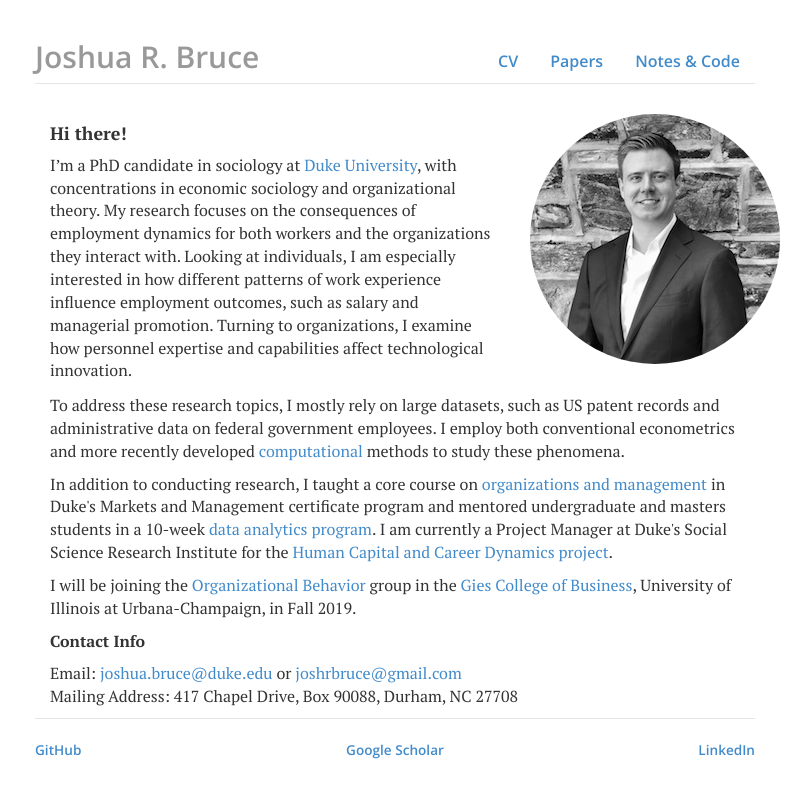
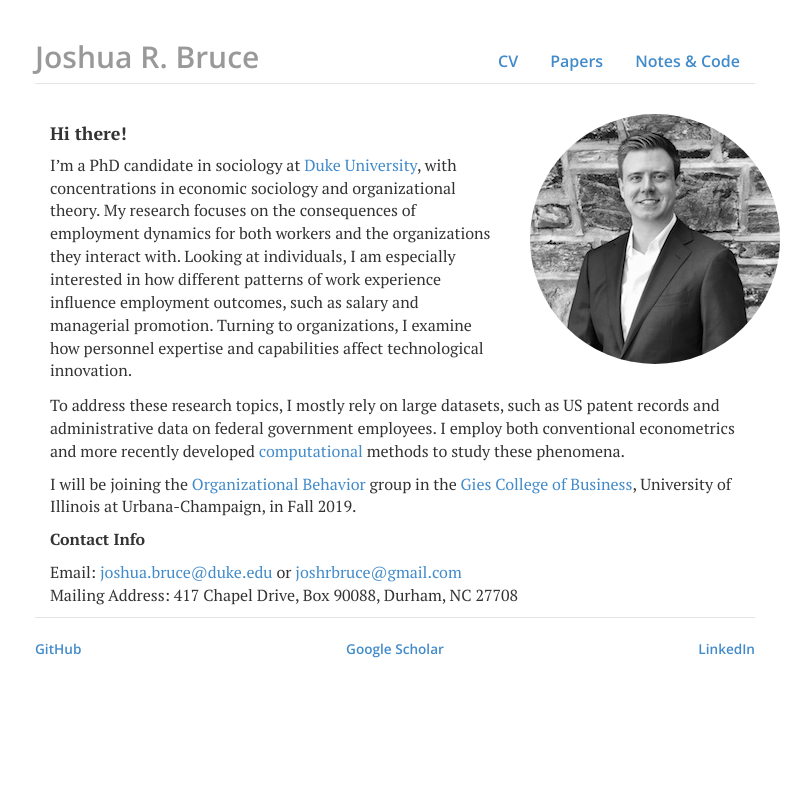
Before and after one commit to joshuarbruce/joshuarbruce.github.io, a Jekyll site: the page built from index.html, in a window 1280 px wide. Shown: the top 798 px of the page, without its empty margins (245-1056 px from the left). Built offline with Jekyll 4.4.1, drawn with Linux system fonts in a browser that asks for light colours; nearby versions of some CDN libraries.

Commit message:
update index

```diff
--- a/index.html
+++ b/index.html
@@ -12,8 +12,7 @@ title: joshuarbruce.github.io
 	</div>
 	<div class="col-sm-12">
 		<p>To address these research topics, I mostly rely on large datasets, such as US patent records and administrative data on federal government employees. I employ both conventional econometrics and more recently developed <a href="https://en.wikipedia.org/wiki/Computational_sociology" target="_blank">computational</a> methods to study these phenomena.</p>
-
-	<p>In addition to conducting research, I taught a core course on <a href="https://markets.duke.edu/courses/355" target="_blank">organizations and management</a> in Duke's Markets and Management certificate program and mentored undergraduate and masters students in a 10-week <a href="https://bigdata.duke.edu/projects/analytics-faculty-success" target="_blank">data analytics program</a>. I am currently a Project Manager at Duke's Social Science Research Institute for the <a href="https://ssri.duke.edu/projects/human-capital-career-dynamics-and-organizational-performance-us-federal-government" target="_blank">Human Capital and Career Dynamics project</a>.</p>
+	<!-- <p>In addition to conducting research, I taught a core course on <a href="https://markets.duke.edu/courses/355" target="_blank">organizations and management</a> in Duke's Markets and Management certificate program and mentored undergraduate and masters students in a 10-week <a href="https://bigdata.duke.edu/projects/analytics-faculty-success" target="_blank">data analytics program</a>. I am currently a Project Manager at Duke's Social Science Research Institute for the <a href="https://ssri.duke.edu/projects/human-capital-career-dynamics-and-organizational-performance-us-federal-government" target="_blank">Human Capital and Career Dynamics project</a>.</p>  -->
 
     <p>I will be joining the <a href="https://business.illinois.edu/ba/areas/organizational-behavior/" target="_blank">Organizational Behavior</a>  group in the <a href="https://business.illinois.edu" target="_blank">Gies College of Business</a>, University of Illinois at Urbana-Champaign, in Fall 2019.</p>
 
```
